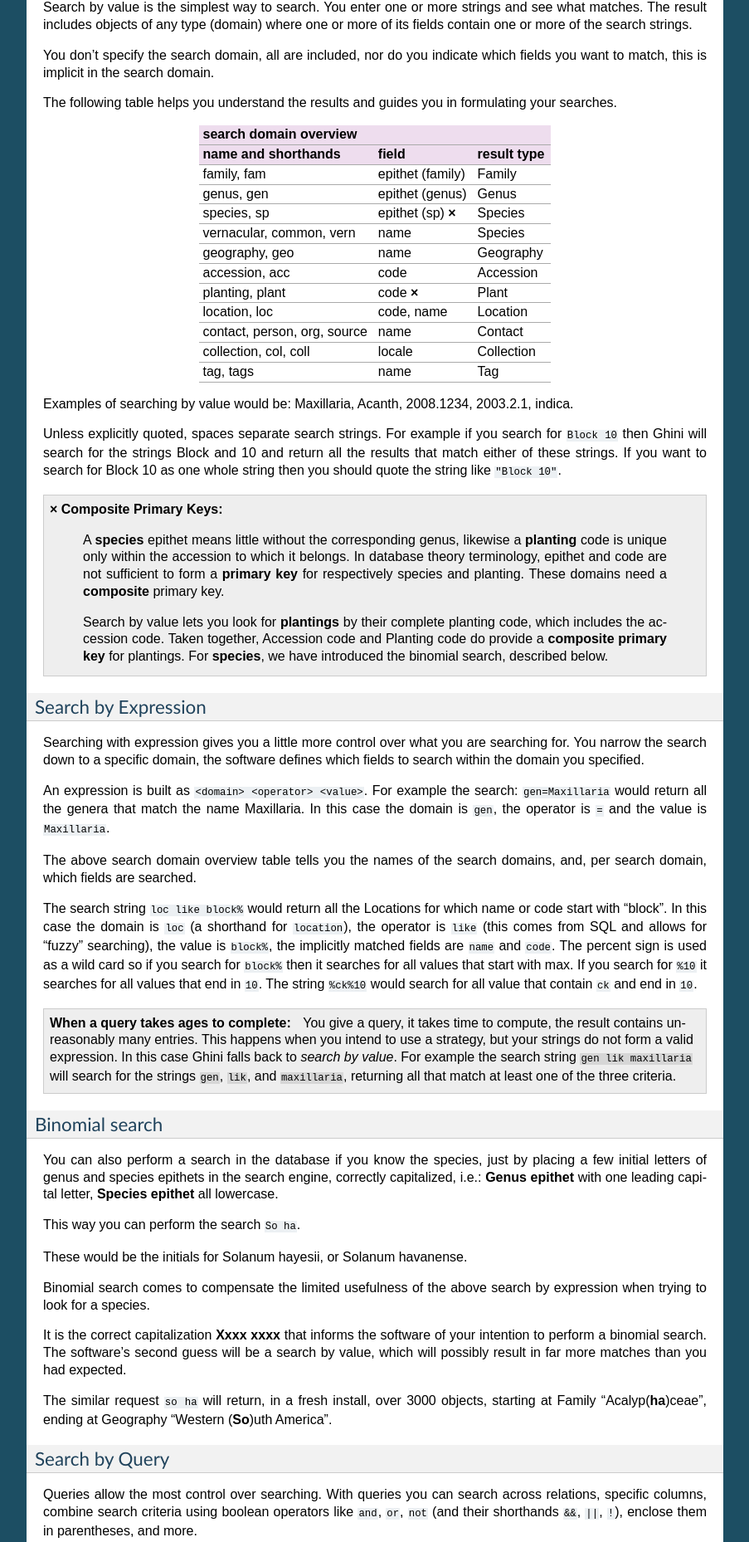
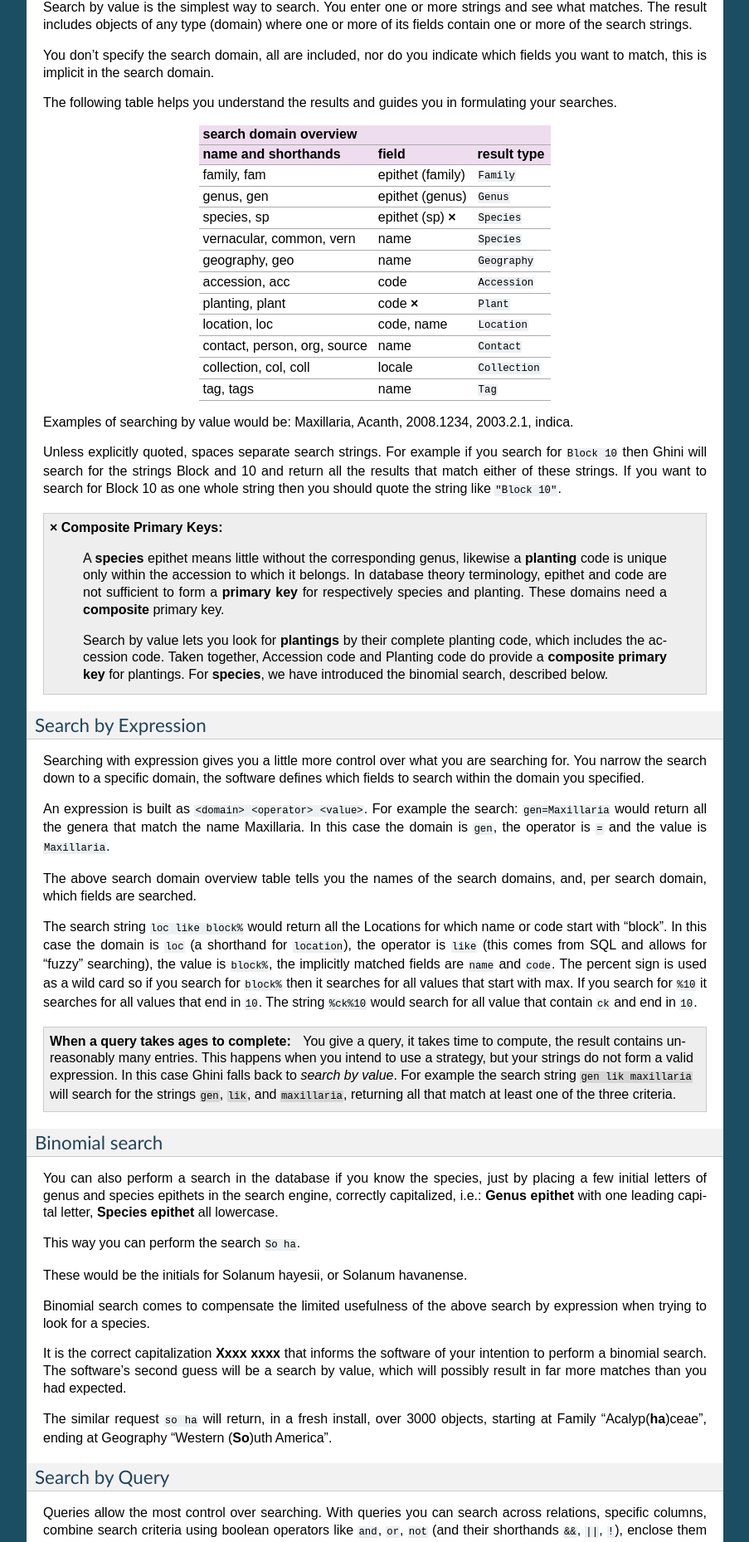
Before and after one commit to Ghini/ghini.desktop-docs.i18n, a Sphinx documentation site: the page built from doc/searching.rst, in a window 1280 px wide. Shown: the part 455-2313 px from the top of the page at 83% size, without its empty margins (198-1101 px from the left). Built offline with Sphinx 7.4.7, drawn with Linux system fonts in a browser that asks for light colours.

```diff
--- a/doc/searching.rst
+++ b/doc/searching.rst
@@ -43,17 +43,17 @@
 ------------------------------------------------------------------
 name and shorthands            field                  result type
 =============================  =====================  ============
-family, fam                    epithet (family)       Family
-genus, gen                     epithet (genus)        Genus
-species, sp                    epithet (sp) **×**     Species
-vernacular, common, vern       name                   Species
-geography, geo                 name                   Geography
-accession, acc                 code                   Accession
-planting, plant                code **×**             Plant
-location, loc                  code, name             Location
-contact, person, org, source   name                   Contact
-collection, col, coll          locale                 Collection
-tag, tags                      name                   Tag
+family, fam                    epithet (family)       ``Family``
+genus, gen                     epithet (genus)        ``Genus``
+species, sp                    epithet (sp) **×**     ``Species``
+vernacular, common, vern       name                   ``Species``
+geography, geo                 name                   ``Geography``
+accession, acc                 code                   ``Accession``
+planting, plant                code **×**             ``Plant``
+location, loc                  code, name             ``Location``
+contact, person, org, source   name                   ``Contact``
+collection, col, coll          locale                 ``Collection``
+tag, tags                      name                   ``Tag``
 =============================  =====================  ============
 
 Examples of searching by value would be: Maxillaria, Acanth,
```
Also changed, not shown: doc/not_to_be_translated.txt (+16 -1 lines), 15 other files.
